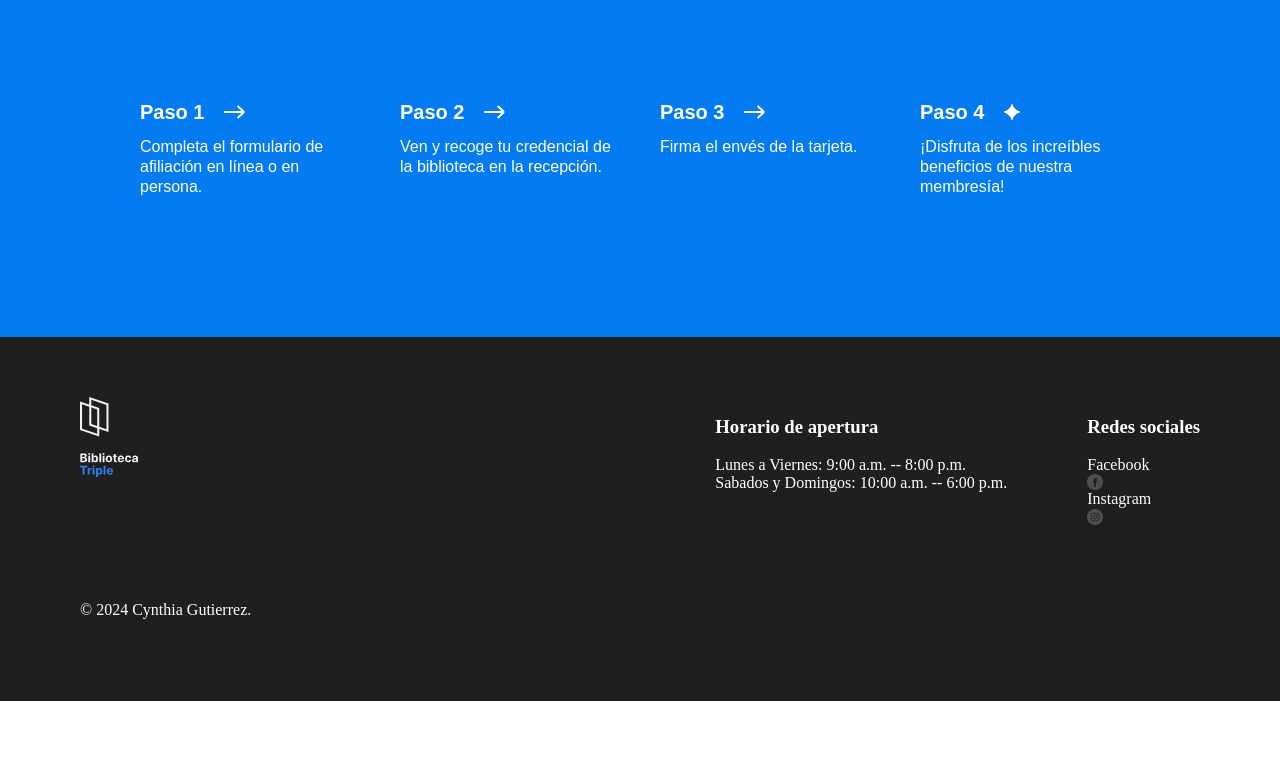
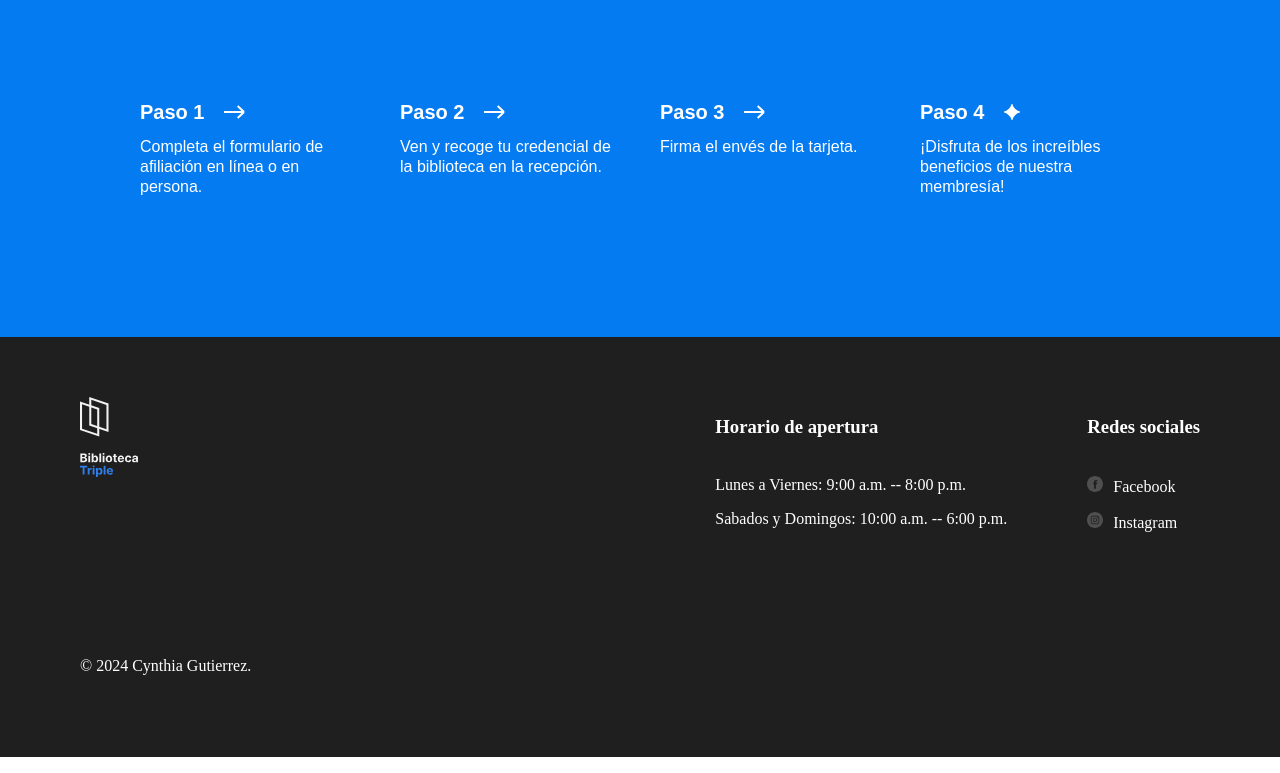
Before and after one commit to cyndilu17/web_project_library_es, a plain HTML site: page index.html in a window 1280 px wide. Shown: the part 3145-3918 px from the top of the page. Before the commit the page ends 3862 px from the top, so only its background shows below. Drawn offline with Linux system fonts and the light colour scheme.

Commit message:
changes to html & css

```diff
--- a/index.html
+++ b/index.html
@@ -35,7 +35,7 @@
               <a class="nav__link" href="#membership">Conviértete en miembro</a>
             </li>
             <li>
-              <a class="nav__link" href="#contacts">Contactos</a>
+              <a class="nav__link" href="#footer">Contactos</a>
             </li>
           </ul>
         </nav>
@@ -295,7 +295,7 @@
       </main>
     </div>
 
-    <footer class="footer">
+    <footer id="footer" class="footer">
       <div class="footer__columns">
         <div class="footer__column">
           <img
@@ -319,22 +319,24 @@
           <div class="footer__column footer__column_content_social">
             <h3 class="footer__column-heading">Redes sociales</h3>
             <ul class="footer__list">
-              <li class="footer__list-item">Facebook</li>
+              <li class="footer__list-item">
                 <a hrf="#" class="footer__column-link">
                   <img
                     src="images/facebook_white.svg"
                     alt="Facebook logo"
                     class="footer__social-icon"
-                />
+                  />Facebook
                 </a>
-              <li class="footer__list-item">Instagram</li>
+              </li>
+              <li class="footer__list-item">
                 <a hrf="#" class="footer__column-link">
                   <img
                     src="images/instagram_white.svg"
                     alt="Instagram logo"
                     class="footer__social-icon"
-                />
+                  />Instagram
                 </a>
+              </li>
             </ul>
           </div>
         </div>
--- a/styles/style.css
+++ b/styles/style.css
@@ -351,26 +351,32 @@
 }
 
 .footer__columns {
-  padding: 60px 80px;
   display: flex;
   flex-direction: row;
   justify-content: space-between;
   color: #ffffff;
+  padding: 60px 80px;
 }
 
 .footer__column_content_hours {
+  display: block;
+  padding-bottom: 20px;
+  margin-bottom: 16px;
 }
 
 .footer__column_content_social {
+  font-size: medium;
+  color: #ffffff;
 }
 
 .footer__logo {
   width: 58px;
-  height: 80;
+  height: 80px;
 }
 
 .footer__column-heading {
   gap: 80px;
+  padding-bottom: 20px;
 }
 
 .footer__list {
@@ -380,9 +386,7 @@
 }
 
 .footer__list-item {
-  display: flex;
-  flex-direction: row;
-  bottom: 20px 16px;
+  margin-bottom: 16px;
 }
 
 .footer__column-link {
@@ -391,11 +395,10 @@
 }
 
 .footer__social-icon {
-  display: flex;
-  flex-wrap: wrap;
   width: 16px;
   height: 16px;
-  gap: 10px;
+  padding-right: 10px;
+  padding-bottom: 0;
 }
 
 .footer__copyright {
```
Lines whose indentation alone changed are shown as unchanged.
